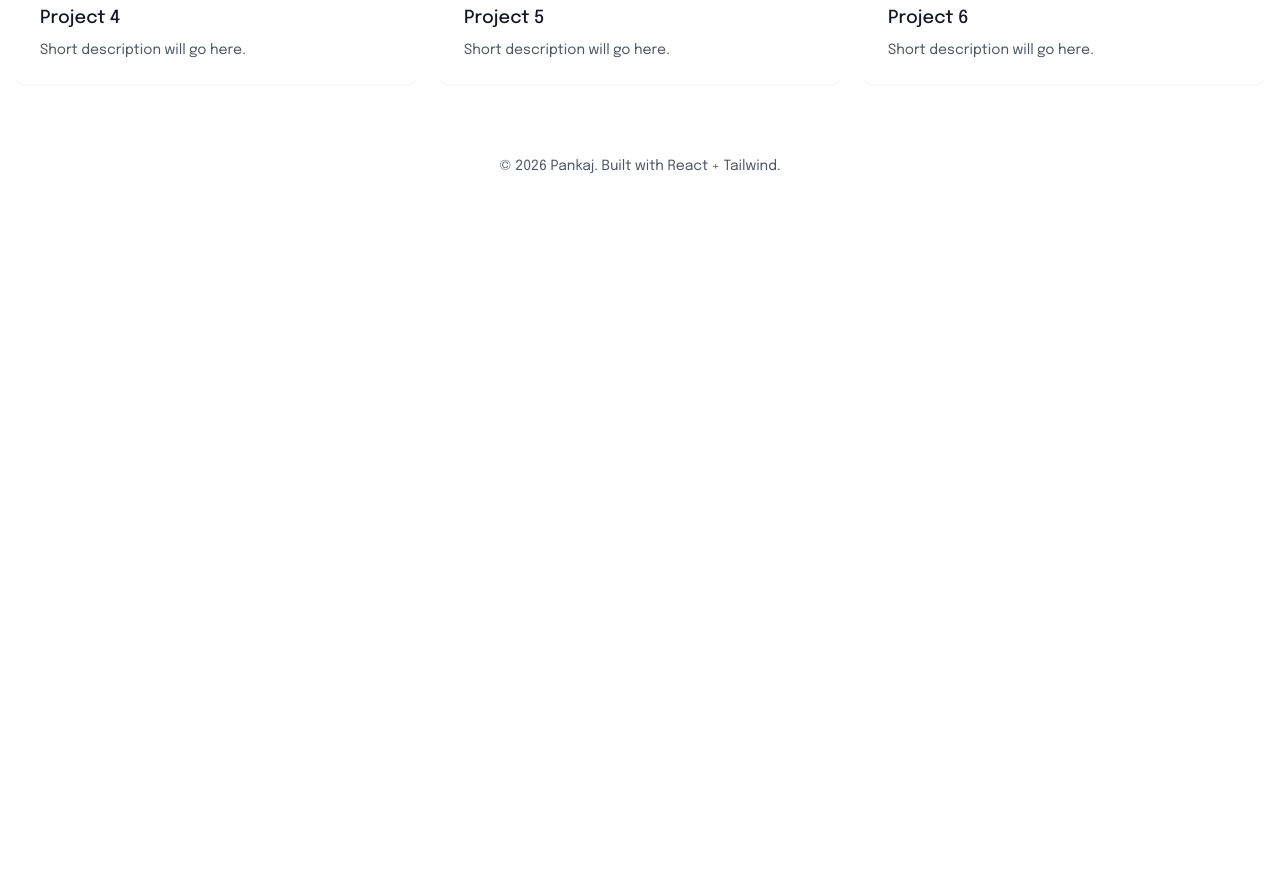
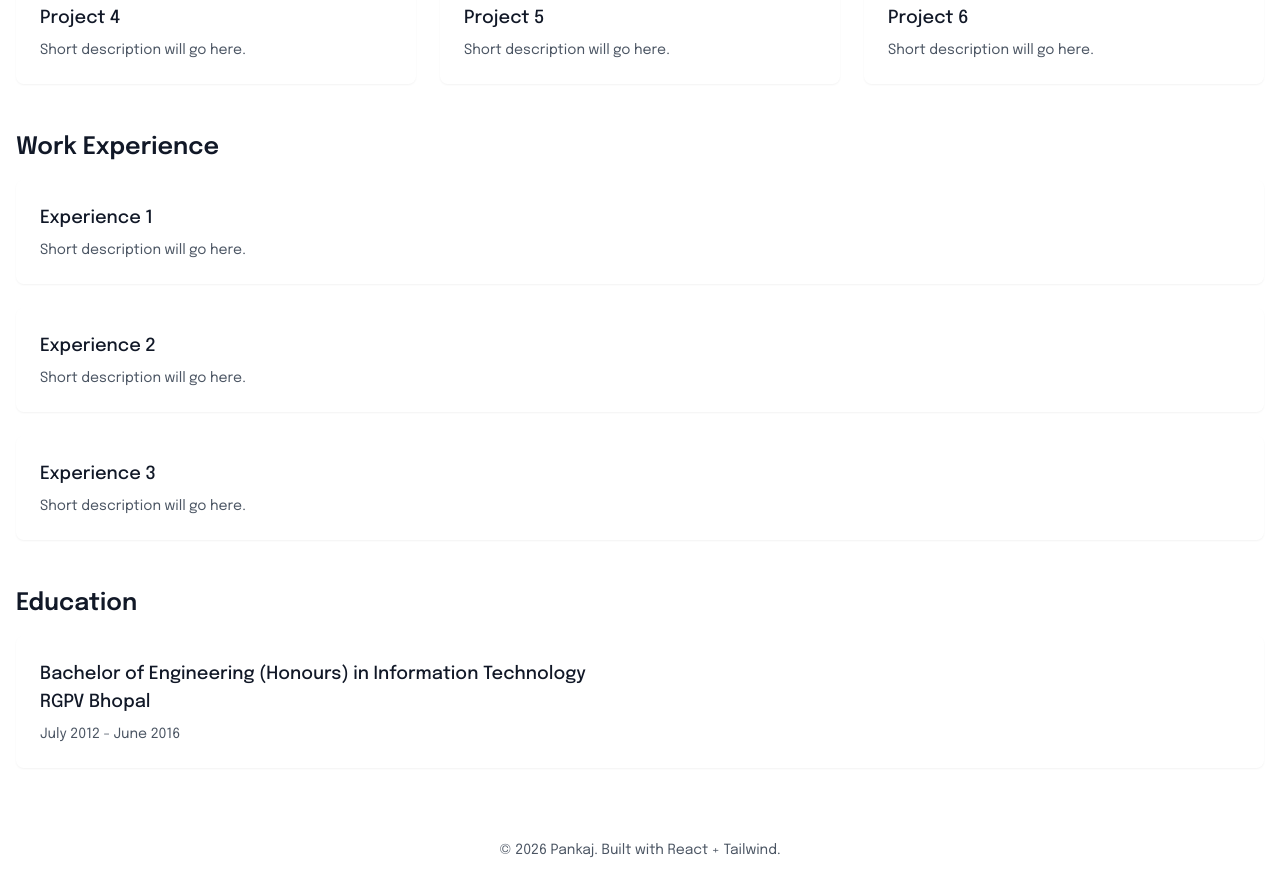
Before and after one commit to Pankaj-Shrivastava/my-portfolio-project, a React (Vite) app: page / in a window 1280 px wide. Shown: the part 960-1844 px from the top of the page. Before the commit the page ends 1160 px from the top, so only its background shows below. Built offline with nearby package versions, Linux system fonts and the light colour scheme; the HTML template or start-up script is replaced by a standard one.

Commit message:
Added Eduction Section

```diff
--- a/src/App.jsx
+++ b/src/App.jsx
@@ -22,6 +22,28 @@ export default function App() {
             ))}
           </div>
         </section>
+        <section className="mt-12">
+          <h2 className="text-2xl font-semibold mb-4">Work Experience</h2>
+          <div className="grid gap-6 grid-cols-1 sm:grid-cols-1 lg:grid-cols-1">
+            {/* Placeholder project cards */}
+            {Array.from({ length: 3 }).map((_, i) => (
+              <div key={i} className="p-6 border rounded-lg shadow-sm">
+                <h3 className="text-lg font-medium">Experience {i + 1}</h3>
+                <p className="text-sm text-gray-600 mt-2">Short description will go here.</p>
+              </div>
+            ))}
+          </div>
+        </section>
+        <section className="mt-12">
+          <h2 className="text-2xl font-semibold mb-4">Education</h2>
+          <div className="grid gap-6 grid-cols-1 sm:grid-cols-1 lg:grid-cols-1">
+            <div className="p-6 border rounded-lg shadow-sm">
+              <h3 className="text-lg font-medium">Bachelor of Engineering (Honours) in Information Technology</h3>
+              <h3 className="text-lg font-medium">RGPV Bhopal</h3>
+              <p className="text-sm text-gray-600 mt-2">July 2012 - June 2016</p>
+            </div>
+          </div>
+        </section>
       </main>
       <Footer />
     </div>
```
